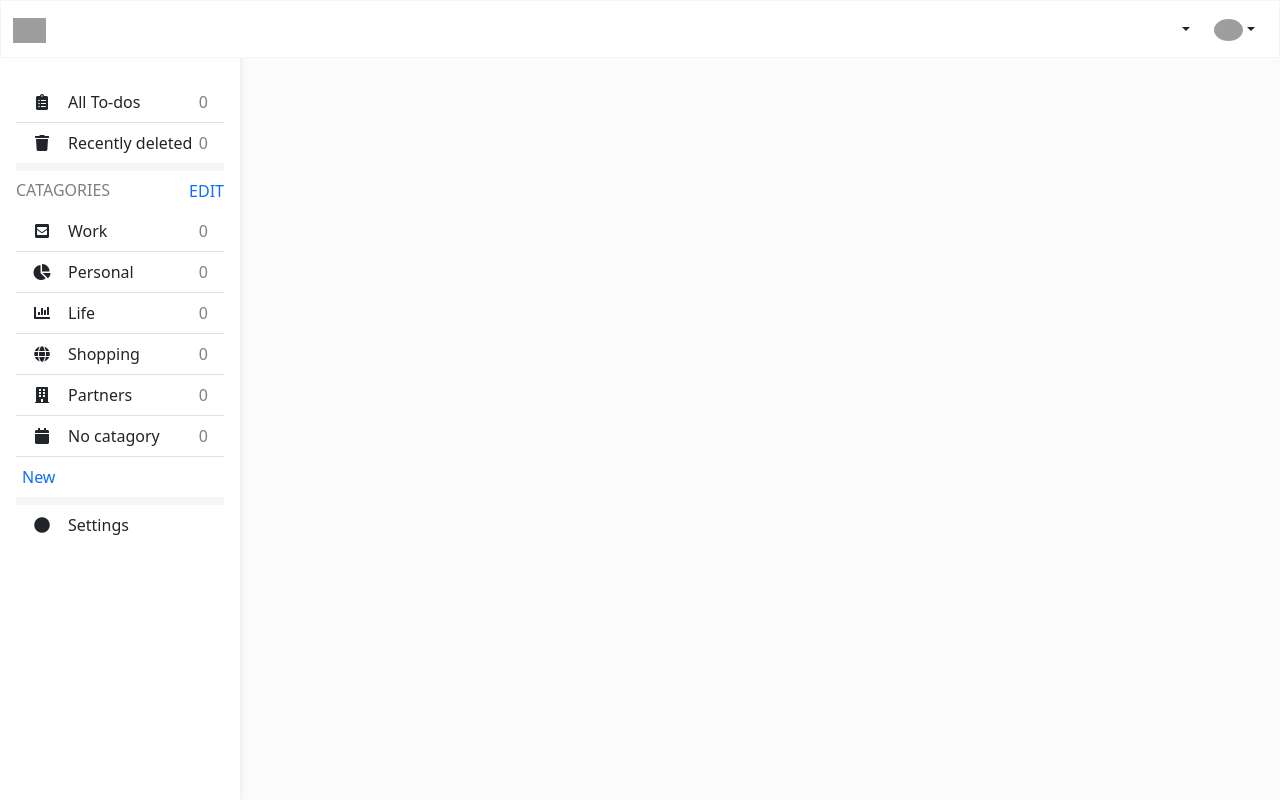
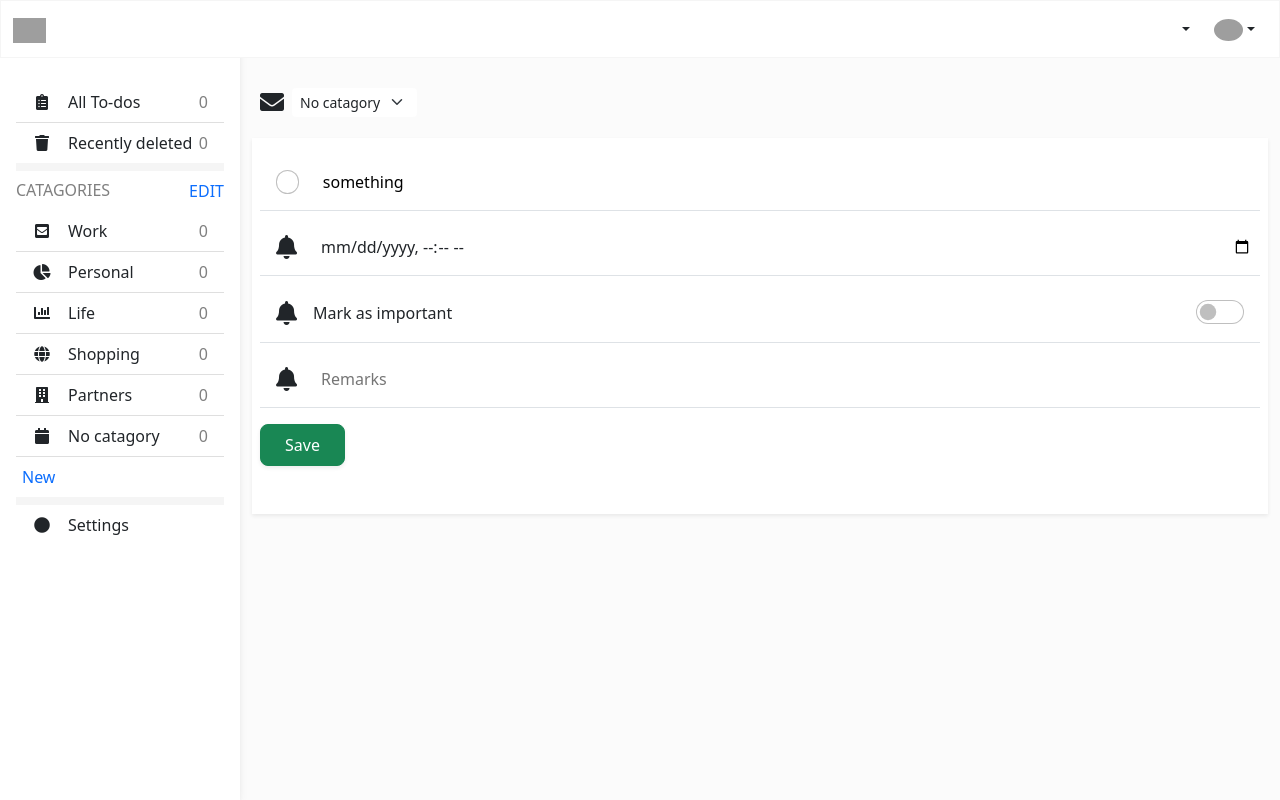
Before and after one commit to EdrissAria/NotePad, a React (Vite) app in the folder frontend/: page /todos/todo/23 in a window 1280 px wide. Built offline with nearby package versions, Linux system fonts and the light colour scheme; grey boxes are pictures that could not be loaded; a web font is replaced by a local one.

Commit message:
working on UI(frontend)

```diff
--- a/frontend/src/components/todoCard/index.tsx
+++ b/frontend/src/components/todoCard/index.tsx
@@ -8,7 +8,7 @@ type paramType = {
 function TodoCard({ todo, check }: paramType) {
     return (
         <div className='todocard border-rounded-3 shadow-sm p-2 mt-3 bg-white d-flex justify-content-start align-items-center'>
-            {check?<input type="checkbox" className='form-check-input m-3' />:null}
+            {check?<input type="checkbox" className='form-check-input m-3 fs-4 rounded-4' />:null}
             <Link to="/todos/todo/23" className='text-decoration-none d-flex align-items-center w-100'>
                 <i className='fas fa-heart text-danger m-2'></i>
                 <span className='text-black'>{todo.length > 100 ? todo.slice(0, 100) + "..." : todo}</span>
--- a/frontend/src/index.css
+++ b/frontend/src/index.css
@@ -57,3 +57,6 @@ main{
   height: 8px;
   background-color: rgb(245, 245, 245);
 }
+.ck-editor__editable_inline{
+  min-height: 400px;
+}
--- a/frontend/src/pages/Addnote.tsx
+++ b/frontend/src/pages/Addnote.tsx
@@ -21,6 +21,7 @@ function Addnote() {
         <div className="mt-4">
           <CkEditor />
         </div>
+        <button className='btn mt-3 btn-success rounded-3 px-4 py-2 shadow-sm'>Save</button>
       </div>
     </main>
   )
--- a/frontend/src/pages/Viewnote.tsx
+++ b/frontend/src/pages/Viewnote.tsx
@@ -21,6 +21,7 @@ function Viewnote() {
         <div className="mt-4">
           <CkEditor />
         </div>
+        <button className='btn mt-3 btn-success rounded-3 px-4 py-2 shadow-sm'>Update</button>
       </div>
     </main>
   )
--- a/frontend/src/pages/Viewtodo.tsx
+++ b/frontend/src/pages/Viewtodo.tsx
@@ -2,7 +2,52 @@ import React from 'react'
 
 function Viewtodo() {
   return (
-    <div>Viewtodo</div>
+    <main>
+      <div className="container pt-4">
+        <div className=" d-flex justify-content-between align-items-center">
+          <div className='d-flex justify-content-start align-items-center'>
+            <i className="fas fa-envelope fs-4 m-2"></i>
+            <select name="" id="" className='form-select form-select-sm border-0'>
+              <option selected>No catagory</option>
+              <option value="work">work</option>
+              <option value="personal">personal</option>
+              <option value="life">life</option>
+              <option value="home">home</option>
+            </select>
+          </div>
+        </div>
+        <div className='border-rounded-3 shadow-sm p-2 pb-5 mt-3 bg-white'>
+          <div className='d-flex justify-content-start align-items-center border-bottom mt-2'>
+            <input type="checkbox" className='form-check-input m-3 fs-4 rounded-4' />
+            <div className='text-decoration-none d-flex align-items-center w-100'>
+              <input type="text" value="something" className='w-100 border-0 px-2 py-2' style={{ outline: 'none' }} />
+            </div>
+          </div>
+          <div className='d-flex justify-content-start align-items-center border-bottom mt-2'>
+            <i className='fas fa-bell m-3 fs-4'></i>
+            <div className='text-decoration-none d-flex align-items-center w-100'>
+              <input type="datetime-local" value="something" className='w-100 border-0 px-2 py-2 form-control' />
+            </div>
+          </div>
+          <div className='d-flex justify-content-start align-items-center border-bottom mt-2'>
+            <i className='fas fa-bell m-3 fs-4'></i>
+            <div className='text-decoration-none d-flex align-items-center w-100'>
+              <span>Mark as important</span>
+            </div>
+            <div className='form-check form-switch'>
+              <input type="checkbox" className='form-check-input m-3 fs-4' />
+            </div>
+          </div>
+          <div className='d-flex justify-content-start align-items-center border-bottom mt-2'>
+            <i className='fas fa-bell m-3 fs-4'></i>
+            <div className='text-decoration-none d-flex align-items-center w-100'>
+              <input type="text" placeholder='Remarks' className='w-100 border-0 px-2 py-2' style={{ outline: 'none' }} />
+            </div>
+          </div>
+          <button className='btn mt-3 btn-success rounded-3 px-4 py-2 shadow-sm'>Save</button>
+        </div>
+      </div>
+    </main>
   )
 }
 
```
